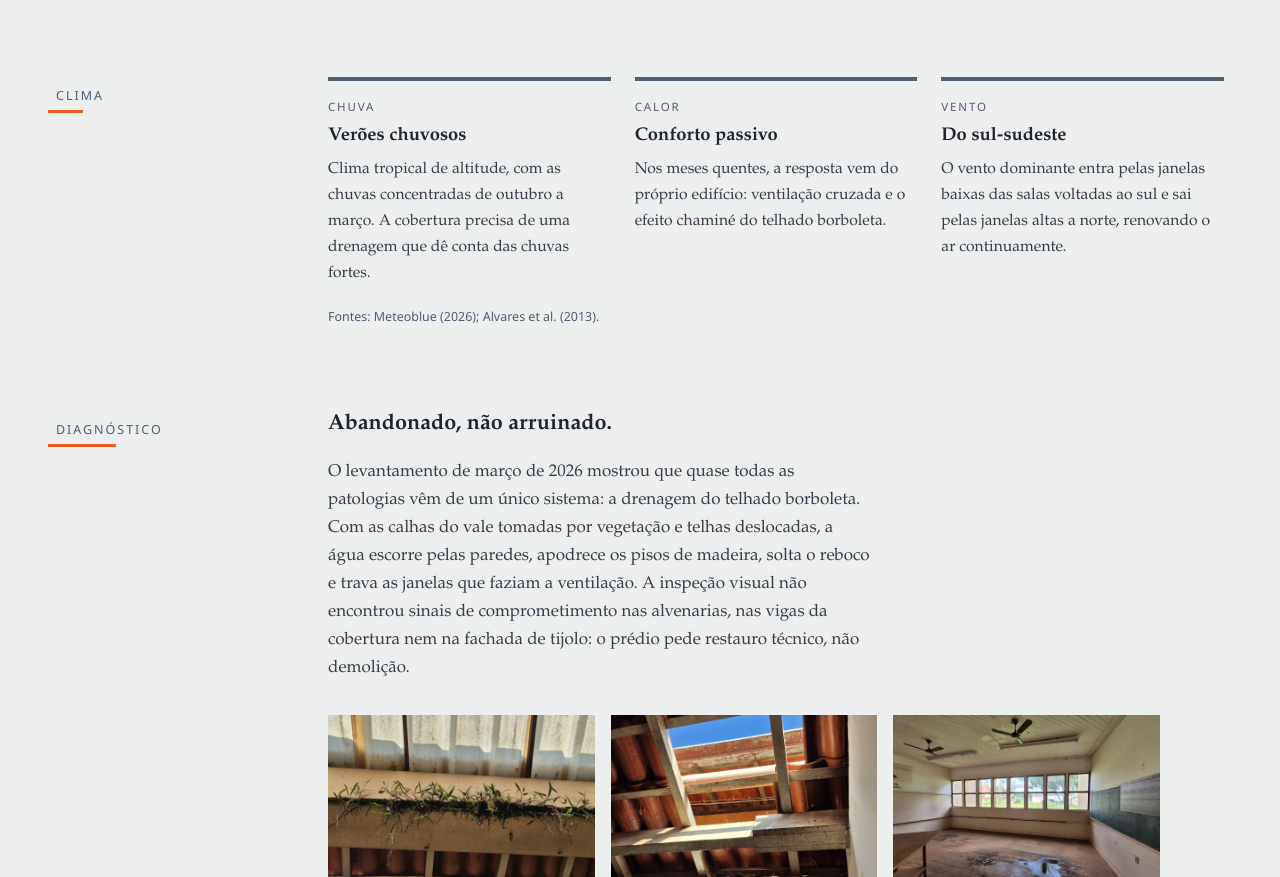
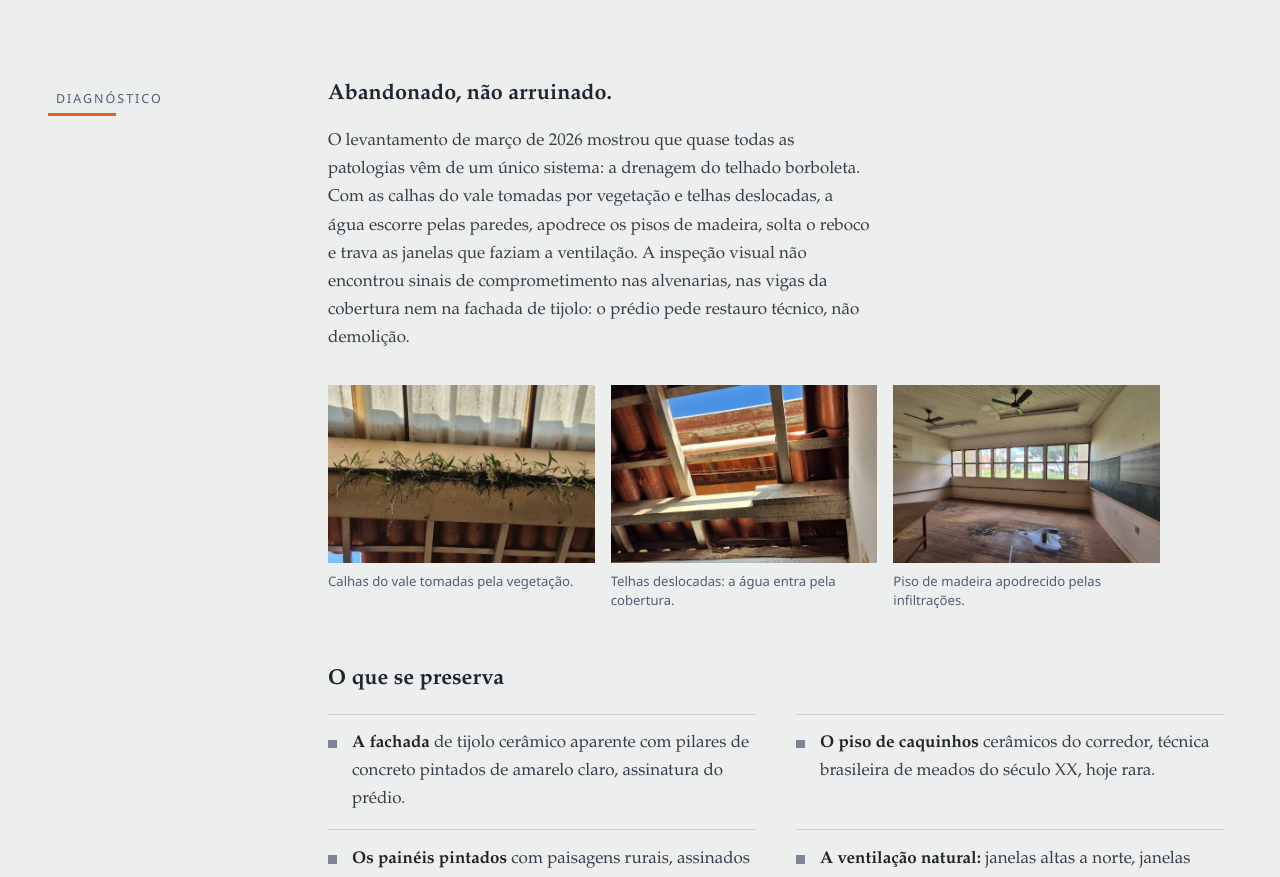
Before and after one commit to Matheus-Kemp/ceac, a plain HTML site: page index.html in a window 1280 px wide. Shown: the part 5673-6550 px from the top of the page. Drawn offline with Linux system fonts and the light colour scheme.

Commit message:
Sem o bloco Clima em O lugar
Co-Authored-By: Claude Opus 5.5 <noreply@anthropic.com>
Claude-Session: https://claude.ai/code/session_01QK6B2hHwSUhmAHQDkk5ZUr

```diff
--- a/index.html
+++ b/index.html
@@ -367,10 +367,6 @@
   }
   .preserva strong { color: var(--texto); font-weight: 700; }
 
-  .condicoes { display: grid; grid-template-columns: repeat(3, minmax(0, 1fr)); gap: 1.5rem; max-width: 56rem; }
-  .condicao { padding-top: 1rem; border-top: 4px solid var(--ardosia); }
-  .condicao h4 { margin: .3rem 0 .4rem; font-size: 1.15rem; font-weight: 700; color: var(--navy); }
-  .secao .condicao p { margin: 0; font-size: .98rem; }
 
   /* ============ HISTÓRIA ============ */
   .tempo .nome-uso { color: var(--texto); font-weight: 700; }
@@ -839,7 +835,7 @@
 
   @media (max-width: 640px) {
     body { font-size: 1.03rem; }
-    .setores, .pessoas, .preserva, .camadas, .legenda, .condicoes, .fotos, .dados { grid-template-columns: minmax(0, 1fr); }
+    .setores, .pessoas, .preserva, .camadas, .legenda, .fotos, .dados { grid-template-columns: minmax(0, 1fr); }
     .galeria { grid-template-columns: repeat(2, minmax(0, 1fr)); }
     .pranchas { grid-template-columns: repeat(2, minmax(0, 1fr)); gap: 1.1rem .75rem; }
     .galeria .destaque { grid-row: auto; }
@@ -1021,28 +1017,6 @@
       <h2>No <em>centro</em> da vida da cidade.</h2>
       <p>O CEAC fica na área central de Iracemápolis, num lote com três frentes, para as ruas Duque de Caxias (onde tem o número 145), Cesarino Borba e Dom Pedro II, perto da Praça Matriz, de edifícios públicos, de escolas e do eixo comercial, no caminho do dia a dia da população. O lote tem 4.004&nbsp;m², com 1.130&nbsp;m² construídos no prédio de 1960; o projeto agrega a ele duas parcelas vizinhas e forma uma gleba de 5.516&nbsp;m².</p>
       <p>Ao contrário de equipamentos culturais levados para a periferia, o CEAC faz parte de um conjunto cívico consolidado. A centralidade garante público o tempo todo e dispensa novas obras de infraestrutura: os recursos da intervenção ficam no próprio prédio e na sua área externa.</p>
-    </div>
-
-    <h3 class="lateral rotulo-bloco"><span class="rotulo">Clima</span></h3>
-    <div class="revelar">
-      <div class="condicoes">
-        <div class="condicao">
-          <span class="campo">Chuva</span>
-          <h4>Verões chuvosos</h4>
-          <p>Clima tropical de altitude, com as chuvas concentradas de outubro a março. A cobertura precisa de uma drenagem que dê conta das chuvas fortes.</p>
-        </div>
-        <div class="condicao">
-          <span class="campo">Calor</span>
-          <h4>Conforto passivo</h4>
-          <p>Nos meses quentes, a resposta vem do próprio edifício: ventilação cruzada e o efeito chaminé do telhado borboleta.</p>
-        </div>
-        <div class="condicao">
-          <span class="campo">Vento</span>
-          <h4>Do sul-sudeste</h4>
-          <p>O vento dominante entra pelas janelas baixas das salas voltadas ao sul e sai pelas janelas altas a norte, renovando o ar continuamente.</p>
-        </div>
-      </div>
-      <p class="fonte">Fontes: Meteoblue (2026); Alvares et al. (2013).</p>
     </div>
 
     <div class="lateral"><span class="rotulo">Diagnóstico</span></div>
```
